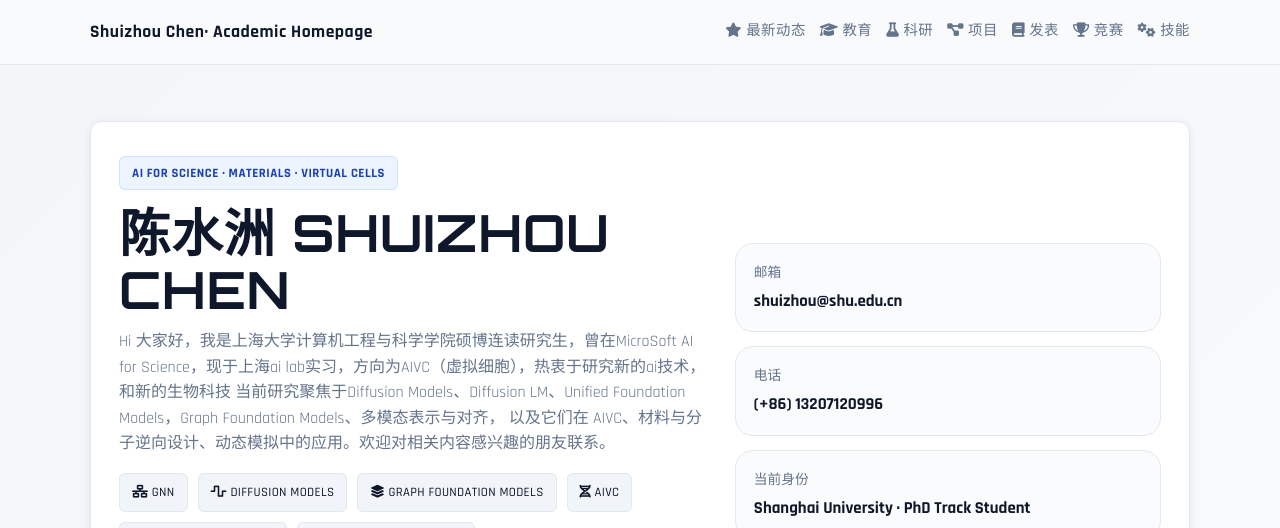
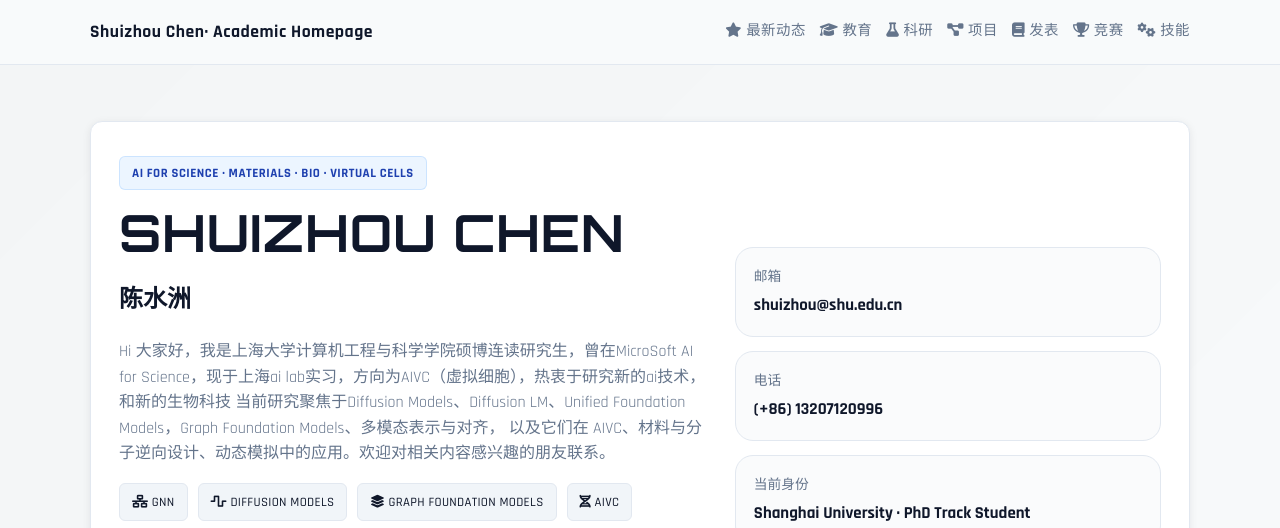
Before and after one commit to V-cyberpunk-01/V-cyberpunk-01.github.io, a plain HTML site: page index.html in a window 1280 px wide. Shown: the top 528 px of the page. Drawn offline with Linux system fonts and the light colour scheme.

Commit message:
Revise hero section with updated name and details
Updated the hero section to include a new eyebrow text and added a second heading for the name.

```diff
--- a/index.html
+++ b/index.html
@@ -555,8 +555,9 @@
       <div class="container">
         <div class="hero-card card">
           <div>
-            <div class="eyebrow">AI for Science · Materials · Virtual Cells</div>
-            <h1>陈水洲 Shuizhou Chen</h1>
+            <div class="eyebrow">AI for Science · Materials · Bio · Virtual Cells</div>
+            <h1>Shuizhou Chen</h1>
+            <h2>陈水洲</h2>
             <p>
               Hi 大家好，我是上海大学计算机工程与科学学院硕博连读研究生，曾在MicroSoft AI for Science，现于上海ai lab实习，方向为AIVC（虚拟细胞），热衷于研究新的ai技术，和新的生物科技
               当前研究聚焦于Diffusion Models、Diffusion LM、Unified Foundation Models，Graph Foundation Models、多模态表示与对齐，
```
